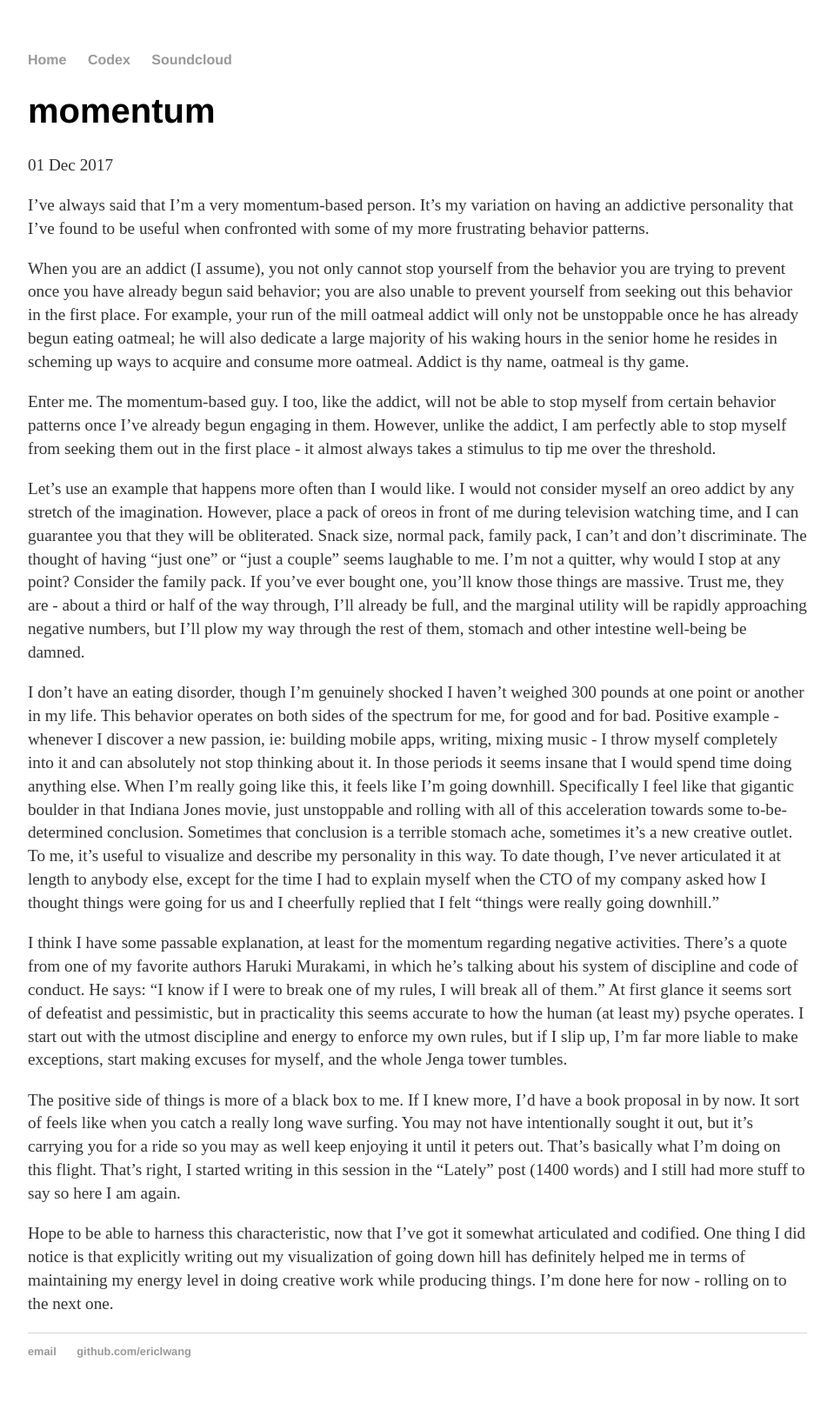
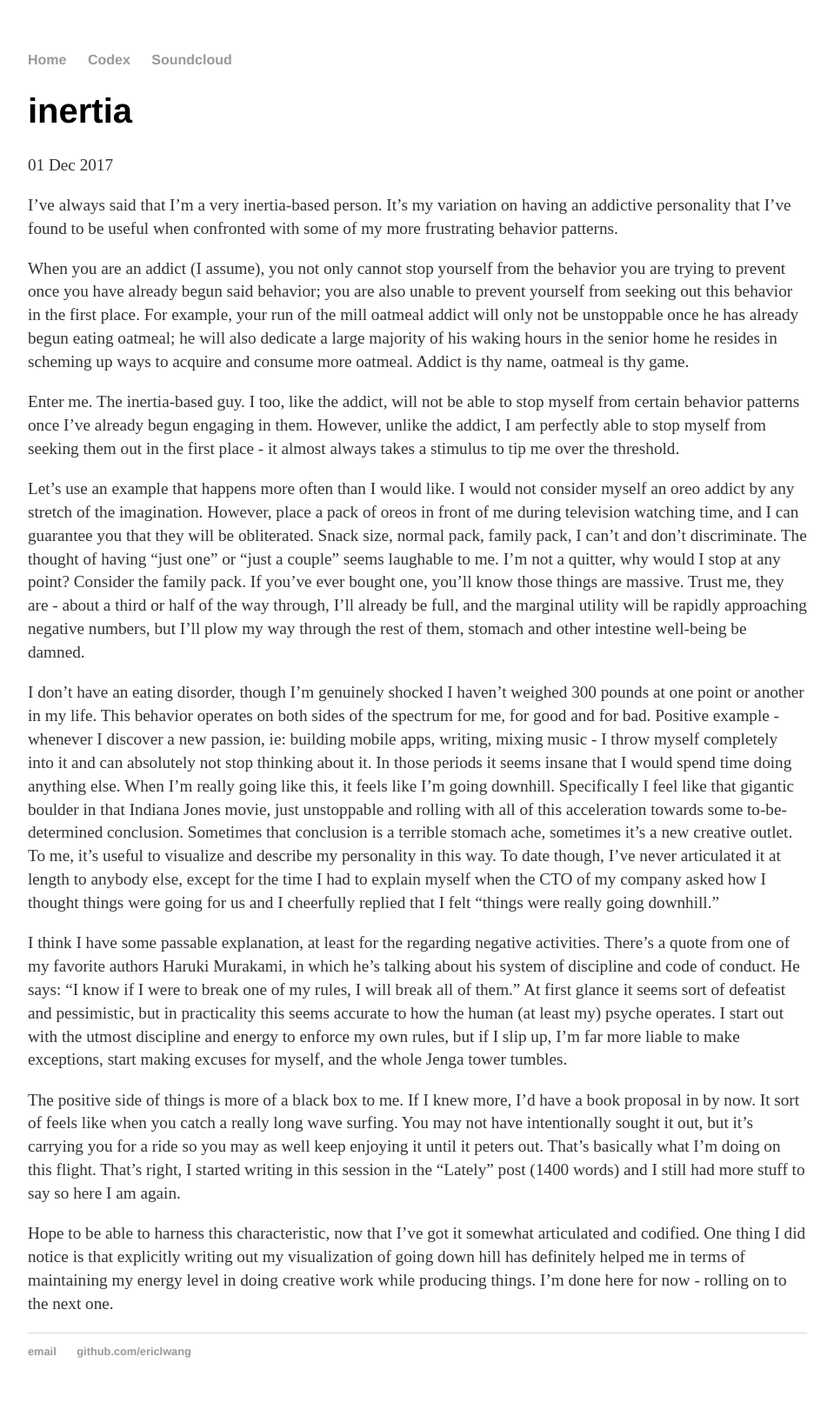
Before and after one commit to EricLWang/EricLWang.github.io, a Jekyll site: the page built from _posts/2017-12-1-inertia.md, in a window 1280 px wide. Shown: the whole page at 87% size, without its empty margins (160-1119 px from the left). Built offline with Jekyll 4.4.1, drawn with Linux system fonts in a browser that asks for light colours.

Commit message:
renamed inertia

```diff
--- a/_posts/2017-12-1-momentum.md
+++ b/_posts/2017-12-1-inertia.md
@@ -1,20 +1,20 @@
 ---
 layout: post
-title: "momentum"
+title: "inertia"
 date: 2017-12-1
 ---
 
-I’ve always said that I’m a very momentum-based person. It’s my variation on having an addictive personality that I’ve found to be useful when confronted with some of my more frustrating behavior patterns.
+I’ve always said that I’m a very inertia-based person. It’s my variation on having an addictive personality that I’ve found to be useful when confronted with some of my more frustrating behavior patterns.
 
 When you are an addict (I assume), you not only cannot stop yourself from the behavior you are trying to prevent once you have already begun said behavior; you are also unable to prevent yourself from seeking out this behavior in the first place. For example, your run of the mill oatmeal addict will only not be unstoppable once he has already begun eating oatmeal; he will also dedicate a large majority of his waking hours in the senior home he resides in scheming up ways to acquire and consume more oatmeal. Addict is thy name, oatmeal is thy game.
 
-Enter me. The momentum-based guy. I too, like the addict, will not be able to stop myself from certain behavior patterns once I’ve already begun engaging in them. However, unlike the addict, I am perfectly able to stop myself from seeking them out in the first place - it almost always takes a stimulus to tip me over the threshold.
+Enter me. The inertia-based guy. I too, like the addict, will not be able to stop myself from certain behavior patterns once I’ve already begun engaging in them. However, unlike the addict, I am perfectly able to stop myself from seeking them out in the first place - it almost always takes a stimulus to tip me over the threshold.
 
 Let’s use an example that happens more often than I would like. I would not consider myself an oreo addict by any stretch of the imagination. However, place a pack of oreos in front of me during television watching time, and I can guarantee you that they will be obliterated. Snack size, normal pack, family pack, I can’t and don’t discriminate. The thought of having “just one” or “just a couple” seems laughable to me. I’m not a quitter, why would I stop at any point? Consider the family pack. If you’ve ever bought one, you’ll know those things are massive. Trust me, they are - about a third or half of the way through, I’ll already be full, and the marginal utility will be rapidly approaching negative numbers, but I’ll plow my way through the rest of them, stomach and other intestine well-being be damned.
 
 I don’t have an eating disorder, though I’m genuinely shocked I haven’t weighed 300 pounds at one point or another in my life. This behavior operates on both sides of the spectrum for me, for good and for bad. Positive example - whenever I discover a new passion, ie: building mobile apps, writing, mixing music - I throw myself completely into it and can absolutely not stop thinking about it. In those periods it seems insane that I would spend time doing anything else. When I’m really going like this, it feels like I’m going downhill. Specifically I feel like that gigantic boulder in that Indiana Jones movie, just unstoppable and rolling with all of this acceleration towards some to-be-determined conclusion. Sometimes that conclusion is a terrible stomach ache, sometimes it’s a new creative outlet. To me, it’s useful to visualize and describe my personality in this way. To date though, I’ve never articulated it at length to anybody else, except for the time I had to explain myself when the CTO of my company asked how I thought things were going for us and I cheerfully replied that I felt “things were really going downhill.”
 
-I think I have some passable explanation, at least for the momentum regarding negative activities. There’s a quote from one of my favorite authors Haruki Murakami, in which he’s talking about his system of discipline and code of conduct. He says: “I know if I were to break one of my rules, I will break all of them.” At first glance it seems sort of defeatist and pessimistic, but in practicality this seems accurate to how the human (at least my) psyche operates. I start out with the utmost discipline and energy to enforce my own rules, but if I slip up, I’m far more liable to make exceptions, start making excuses for myself, and the whole Jenga tower tumbles.
+I think I have some passable explanation, at least for the regarding negative activities. There’s a quote from one of my favorite authors Haruki Murakami, in which he’s talking about his system of discipline and code of conduct. He says: “I know if I were to break one of my rules, I will break all of them.” At first glance it seems sort of defeatist and pessimistic, but in practicality this seems accurate to how the human (at least my) psyche operates. I start out with the utmost discipline and energy to enforce my own rules, but if I slip up, I’m far more liable to make exceptions, start making excuses for myself, and the whole Jenga tower tumbles.
 
 The positive side of things is more of a black box to me. If I knew more, I’d have a book proposal in by now. It sort of feels like when you catch a really long wave surfing. You may not have intentionally sought it out, but it’s carrying you for a ride so you may as well keep enjoying it until it peters out. That’s basically what I’m doing on this flight. That’s right, I started writing in this session in the “Lately” post (1400 words) and I still had more stuff to say so here I am again.
 
```
